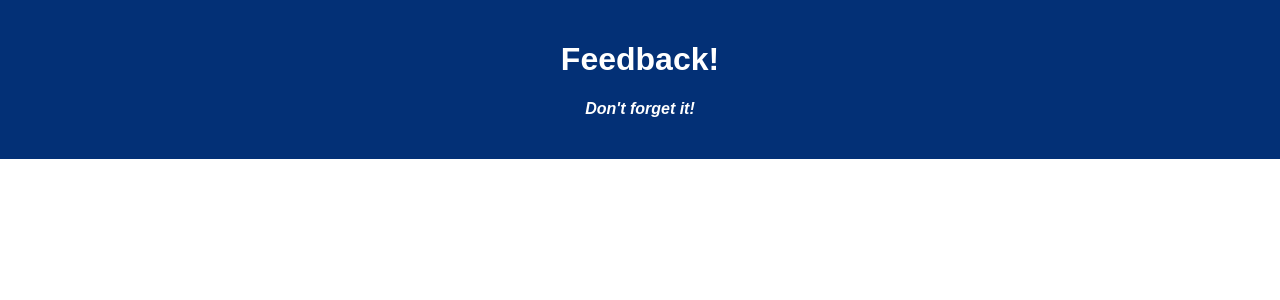
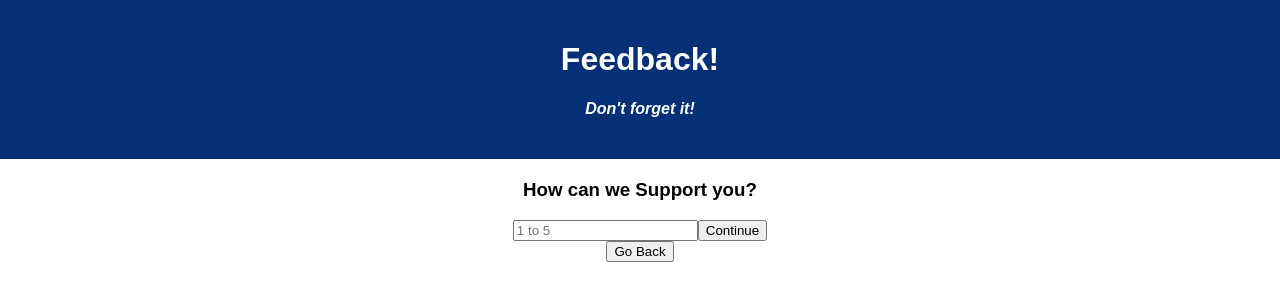
Before and after one commit to barbedStingray/weekend-feedback-loop, a React (Create React App) app: page /#/support in a window 1280 px wide. Shown: the top 300 px of the page. Built offline with nearby package versions, Linux system fonts and the light colour scheme.

Commit message:
router paths functional, next step redux

```diff
--- a/src/components/App/App.jsx
+++ b/src/components/App/App.jsx
@@ -1,15 +1,54 @@
 import React from 'react';
 import axios from 'axios';
 import './App.css';
+
+// Hash Router
+import { HashRouter as Router, Route, Link } from 'react-router-dom';
+
+// Import Sections
+import BeginForm from '../BeginForm/BeginForm.jsx';
+import Feeling from '../Feeling/Feeling.jsx';
+import Understanding from '../Understanding/Understanding.jsx';
+import Support from '../Support/Support.jsx';
+import Comments from '../Comments/Comments.jsx';
+import Review from '../Review/Review.jsx';
+
 
 function App() {
 
   return (
     <div className='App'>
-      <header className='App-header'>
-        <h1 className='App-title'>Feedback!</h1>
-        <h4>Don't forget it!</h4>
-      </header>
+      <Router>
+        <header className='App-header'>
+          <h1 className='App-title'>Feedback!</h1>
+          <h4>Don't forget it!</h4>
+        </header>
+
+        <Route exact path="/">
+          <BeginForm />
+        </Route>
+
+        <Route exact path="/feelings" >
+          <Feeling />
+        </Route>
+
+        <Route exact path="/understanding">
+          <Understanding />
+        </Route>
+
+        <Route exact path="/support">
+            <Support />
+        </Route>
+
+        <Route exact path="/comments">
+            <Comments />
+        </Route>
+
+        <Route exact path="/review">
+            <Review />
+        </Route>
+
+      </Router>
     </div>
   );
 }
--- /dev/null
+++ b/src/components/BeginForm/BeginForm.jsx
@@ -0,0 +1,29 @@
+
+import { useHistory } from 'react-router-dom';
+
+function BeginForm() {
+
+    // variables
+    const history = useHistory();
+
+    function beginFeedback() {
+        console.log('feedback starting...');
+
+        history.push('/feelings');
+    }
+
+
+    return (
+        <div id="begin-form">
+
+            <h3>Begin your Feedback!</h3>
+            <button
+                id="continue-btn"
+                onClick={beginFeedback}
+            >Begin Survey!</button>
+
+        </div>
+    )
+}
+
+export default BeginForm;
--- /dev/null
+++ b/src/components/Comments/Comments.jsx
@@ -0,0 +1,52 @@
+
+import { useState } from 'react';
+import { useHistory } from 'react-router-dom';
+
+
+function Comments() {
+
+    // Variables
+    const [commentInput, setCommentInput] = useState('');
+    const history = useHistory();
+
+    // Continue button
+
+    const handleSubmit = (e) => {
+        e.preventDefault();
+        console.log('comments:', commentInput);
+
+        // ? write your dispatch here
+
+        // send to Review
+        history.push('/review');
+    }
+
+    // send to Support
+    const goBackAPage = () => {
+        history.push('/support');
+    }
+
+    return (
+        <div id="comment-div">
+            <h3>Cry about it</h3>
+            <form onSubmit={handleSubmit}>
+                <textarea
+                    type="text"
+                    placeholder="Your feelings here..."
+                    value={commentInput}
+                    onChange={(e) => setCommentInput(e.target.value)}
+                ></textarea>
+                {commentInput}
+                <button id="continue-btn">Continue</button>
+            </form>
+
+            <button
+                id="continue-btn"
+                onClick={goBackAPage}
+            >Go Back</button>
+
+        </div>
+    )
+}
+
+export default Comments;
--- /dev/null
+++ b/src/components/Feeling/Feeling.jsx
@@ -0,0 +1,52 @@
+
+// Imports
+import { useState } from 'react';
+import { useHistory } from 'react-router-dom';
+
+function Feeling() {
+
+    // Variables
+    const history = useHistory();
+    const [feelingRate, setFeelingRate] = useState('');
+
+
+
+
+    // function for Continue/Submit button
+    const handleSubmit = (e) => {
+        e.preventDefault();
+        console.log(`feelingRate:`, feelingRate);
+
+    // ? write your dispatch here
+
+    // send to understanding
+        history.push('/understanding');
+
+    }
+
+
+
+
+    return (
+        <div id="feeling-div">
+            <h3>We don't care about your feelings</h3>
+
+            <form onSubmit={handleSubmit}>
+                <input
+                    type="number"
+                    placeholder="1 to 5"
+                    required
+                    value={feelingRate}
+                    onChange={(e) => setFeelingRate(e.target.value)}
+                />
+                {feelingRate}
+                <button
+                    type="submit"
+                    id="continue-btn"
+                >Continue</button>
+            </form>
+        </div>
+    )
+}
+
+export default Feeling;
--- /dev/null
+++ b/src/components/Review/Review.jsx
@@ -0,0 +1,40 @@
+
+// Imports
+import { useHistory } from 'react-router-dom';
+
+function Review() {
+
+    // Variables
+    const history = useHistory();
+
+    // ? Complete and Submit your info to the server
+    function completeForm() {
+        console.log('form complete!');
+    }
+
+    // send to comments
+    const goBackAPage = () => {
+        history.push('/comments');
+    }
+
+    return (
+        <div id="review-div">
+            <p>Let's review your sadness</p>
+
+            {/* Your Results displayed here */}
+
+            <button
+                onClick={completeForm}
+                id="continue-btn"
+            >Complete!</button>
+
+            <button
+                onClick={goBackAPage}
+                id="continue-btn"
+            >Go Back</button>
+
+        </div>
+    )
+}
+
+export default Review;
--- /dev/null
+++ b/src/components/Support/Support.jsx
@@ -0,0 +1,52 @@
+
+// Imports
+import { useState } from 'react';
+import { useHistory } from 'react-router-dom';
+
+function Support() {
+
+    // Variables
+    const [supportRate, setSupportRate] = useState('');
+    const history = useHistory();
+
+    // function to continue
+    const handleSubmit = (e) => {
+        e.preventDefault();
+        console.log('supportRate', supportRate);
+
+    // ? write your dispatch here
+
+    // send to Comments
+        history.push('/comments');
+    }
+
+    // send to Understanding
+    const goBackAPage = () => {
+        history.push('/understanding');
+    }
+
+    return (
+        <div id="support-div">
+            <h3>How can we Support you?</h3>
+            <form onSubmit={handleSubmit}>
+                <input
+                    type="number"
+                    placeholder="1 to 5"
+                    required
+                    value={supportRate}
+                    onChange={(e) => setSupportRate(e.target.value)}
+                />
+                {supportRate}
+                <button id="continue-btn">Continue</button>
+            </form>
+
+                <button
+                    id="continue-btn"
+                    onClick={goBackAPage}
+                >Go Back</button>
+
+        </div>
+    )
+}
+
+export default Support;
--- /dev/null
+++ b/src/components/Understanding/Understanding.jsx
@@ -0,0 +1,58 @@
+
+// Imports
+import { useState } from 'react';
+import { useHistory } from 'react-router-dom';
+
+
+
+function Understanding() {
+
+
+    // Variables
+    const [underRate, setUnderRate] = useState('');
+    const history = useHistory();
+
+
+    // function to continue
+    const handleSubmit = (e) => {
+        e.preventDefault();
+        console.log(`underRate`, underRate);
+
+    // ? write your dispatch here
+
+    // send to support
+        history.push('/support');
+    }
+
+
+    // send to feelings
+    const goBackAPage = () => {
+        history.push('/feelings');
+    }
+
+    return (
+        <div id="under-stand">
+            <h3>How well do you Understand the Universe</h3>
+
+            <form onSubmit={handleSubmit}>
+                <input
+                    type="number"
+                    placeholder="1 to 5"
+                    required
+                    value={underRate}
+                    onChange={(e) => setUnderRate(e.target.value)}
+                />
+                {underRate}
+                <button id="continue-btn">Continue</button>
+            </form>
+
+                <button
+                    id="continue-btn"
+                    onClick={goBackAPage}
+                >Go Back</button>
+
+        </div>
+    )
+}
+
+export default Understanding;
```
Also changed, not shown: package.json (+5 -2 lines), 2 other files (tests, documents, lock files or other folders).
